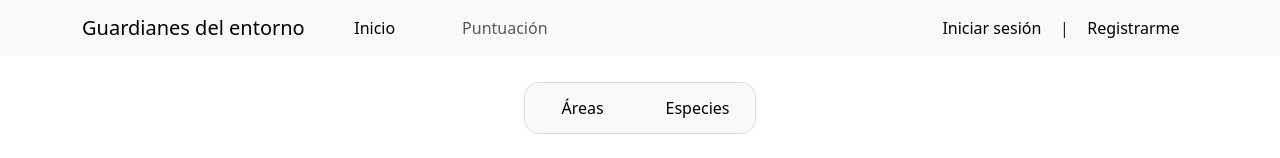
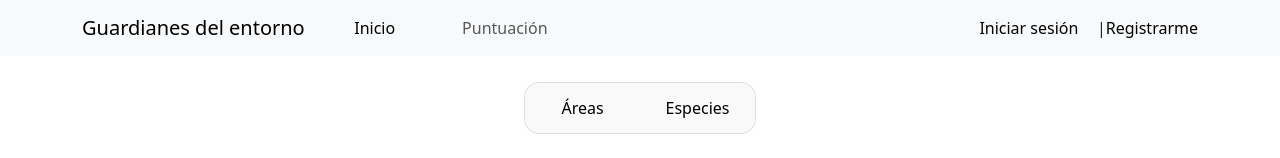
Before and after one commit to CelesteOzerAmi/guardianes, a React (Create React App) app: page /home in a window 1280 px wide. Shown: the top 158 px of the page. Built offline with nearby package versions, Linux system fonts and the light colour scheme.

Commit message:
Added logout function on navbar button Cerrar sesión

```diff
--- a/src/components/NavBar/NavBar.css
+++ b/src/components/NavBar/NavBar.css
@@ -3,6 +3,15 @@
     padding: 0% 3%;
 }
 
+.navbar .navbar-element:last-child {
+    padding: 0%;
+}
+
+.navbar button {
+    border: none;
+    background-color: transparent;
+}
+
 .navbar a {
     text-decoration: none;
 }
--- a/src/components/NavBar/NavBar.jsx
+++ b/src/components/NavBar/NavBar.jsx
@@ -3,11 +3,13 @@ import React from 'react';
 import Container from 'react-bootstrap/Container';
 import Navbar from 'react-bootstrap/Navbar';
 import { useSelector } from 'react-redux';
-
+import { useDispatch } from "react-redux";
+import { logout } from "../../storage/userSlice";
 
 const NavBar = () => {
 
   const user = useSelector((state) => state.user);
+  const dispatch = useDispatch();
 
   return (
     <>
@@ -39,7 +41,9 @@ const NavBar = () => {
                 </Navbar.Text>
 
                 <Navbar.Text className='navbar-element'>
-                  <a href="./">Cerrar sesión </a>
+                  <button onClick={() => dispatch(logout())}>
+                    <a href="./">Cerrar sesión</a>
+                  </button>
                 </Navbar.Text>
               </>
                 : <>
```
